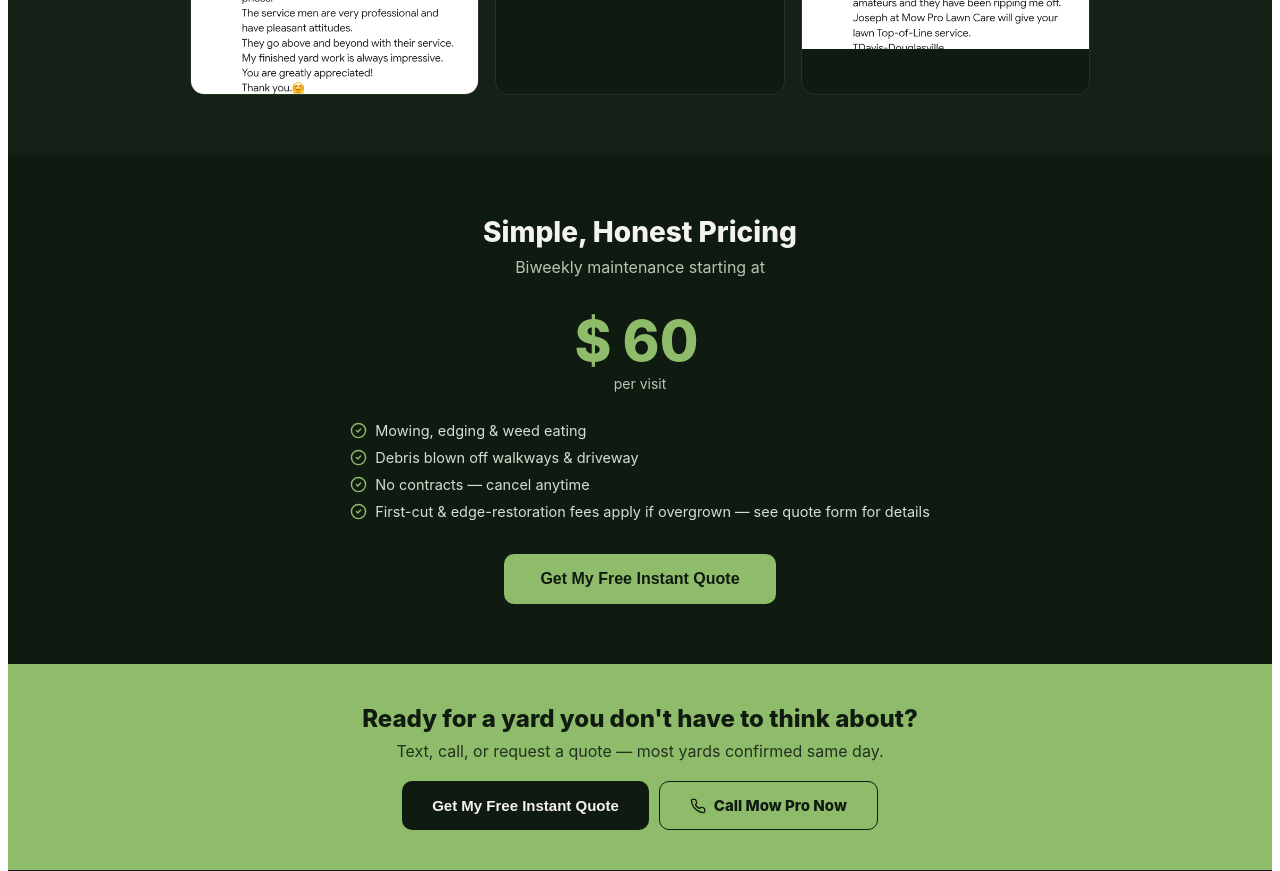
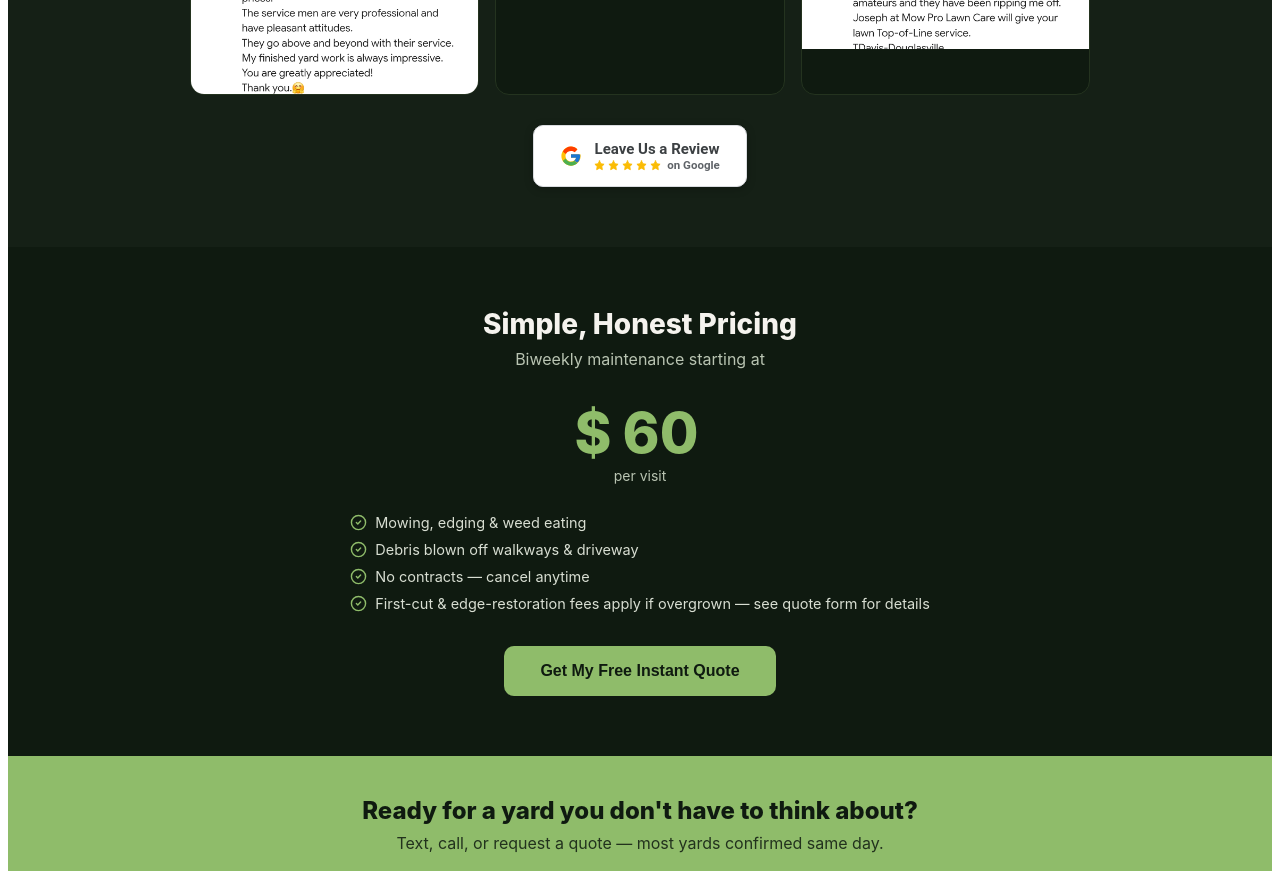
Before and after one commit to mowproga-hub/mowproga-website, a React (Vite) app: page / in a window 1280 px wide. Shown: the part 2340-3211 px from the top of the page. Built offline with nearby package versions, Linux system fonts and the light colour scheme.

Commit message:
Update App.jsx

```diff
--- a/src/App.jsx
+++ b/src/App.jsx
@@ -353,7 +353,7 @@
 
 SERVICES & PRICING:
 - Biweekly maintenance (mowing, edging, weed eating, debris blow-off): Small yard (under 5,000 sq ft) $50, Medium yard (5,000-10,000 sq ft) $60, Large yard (10,000-20,000 sq ft) $80, Extra large/acreage (over 20,000 sq ft): custom quote after Joseph assesses it in person
-- First-cut/overgrown fee: $40+ one-time, added if the yard hasn't been maintained recently (exact amount depends on how overgrown)
+- First-cut/overgrown fee: +$40 if it's been a few weeks since it was last cut. If the grass is over 12 inches tall, that needs a custom quote — Joseph has to see it in person before pricing it, don't guess a number for that case
 - Edge restoration (grass grown fully over sidewalk/driveway edge): $25+
 - Sidewalk & driveway crack weed spraying: $15
 - No contracts, cancel anytime
@@ -363,7 +363,25 @@
 
 TONE: Warm, direct, no corporate jargon. Keep answers short (2-4 sentences). If asked something you don't know (e.g. availability for a specific date, whether Joseph does a service not listed above), say Joseph will confirm that personally, and ask for their contact info so he can follow up.
 
-Once you have their name, phone, and address (and ideally what service they want), let them know Joseph will reach out shortly to confirm.`;
+Once you have their name AND at least a phone number or address, use the submit_lead tool right away to actually send their information to Joseph — don't just say you will, actually call the tool. You can keep chatting naturally after that if they have more questions.`;
+
+const CHAT_TOOLS = [
+  {
+    name: "submit_lead",
+    description: "Send a visitor's contact info and quote details to Joseph so he can follow up. Call this as soon as you have a name plus a phone number or address — don't wait until the end of the conversation.",
+    input_schema: {
+      type: "object",
+      properties: {
+        name: { type: "string", description: "Visitor's name" },
+        phone: { type: "string", description: "Phone number, if given" },
+        address: { type: "string", description: "Property address, if given" },
+        service: { type: "string", description: "What they're asking about, e.g. 'biweekly mowing, medium yard, overgrown'" },
+        estimated_price: { type: "string", description: "The estimate you gave them, if any, e.g. '$80+' or 'custom quote needed'" },
+      },
+      required: ["name"],
+    },
+  },
+];
 
 function ChatWidget() {
   const [open, setOpen] = useState(false);
@@ -373,6 +391,26 @@
   ]);
   const [input, setInput] = useState("");
   const [loading, setLoading] = useState(false);
+  const [leadSent, setLeadSent] = useState(false);
+
+  const submitLead = async (details) => {
+    try {
+      await fetch("/api/send-lead", {
+        method: "POST",
+        headers: { "Content-Type": "application/json" },
+        body: JSON.stringify({
+          name: details.name || "",
+          phone: details.phone || "(not given — chat lead)",
+          address: details.address || "(not given — chat lead)",
+          size: details.service || "See chat conversation",
+          price: details.estimated_price || "Not estimated",
+          crackSpray: false, overgrown: "none", edgeRestore: false,
+        }),
+      });
+      setLeadSent(true);
+      trackEvent("chat_lead_sent", {});
+    } catch (e) {}
+  };
 
   // Proactive nudge: shows once per session, triggered by whichever
   // comes first — 15s on page, or scrolling past 50% of the page.
@@ -423,22 +461,44 @@
   const send = async () => {
     if (!input.trim() || loading) return;
     const userMsg = { role: "user", content: input.trim() };
-    const nextMessages = [...messages, userMsg];
-    setMessages(nextMessages);
+    let conversation = [...messages, userMsg];
+    setMessages(conversation);
     setInput("");
     setLoading(true);
     try {
+      let keepGoing = true;
+      let safetyCounter = 0;
+      while (keepGoing && safetyCounter < 6) {
+        safetyCounter++;
         const res = await fetch("/api/chat", {
           method: "POST",
           headers: { "Content-Type": "application/json" },
           body: JSON.stringify({
             system: BUSINESS_CONTEXT,
-          messages: nextMessages.map((m) => ({ role: m.role, content: m.content })),
+            tools: CHAT_TOOLS,
+            messages: conversation.map((m) => ({ role: m.role, content: m.content })),
           }),
         });
         const data = await res.json();
-      const text = data?.content?.map((c) => c.text || "").join("\n") || "Sorry, could you try asking that again?";
-      setMessages((prev) => [...prev, { role: "assistant", content: text }]);
+        const toolUses = (data?.content || []).filter((c) => c.type === "tool_use");
+        const textParts = (data?.content || []).filter((c) => c.type === "text").map((c) => c.text).join("\n");
+
+        if (textParts) {
+          setMessages((prev) => [...prev, { role: "assistant", content: textParts }]);
+        }
+
+        if (toolUses.length > 0 && data.stop_reason === "tool_use") {
+          conversation = [...conversation, { role: "assistant", content: data.content }];
+          const toolResults = [];
+          for (const tu of toolUses) {
+            if (tu.name === "submit_lead" && !leadSent) await submitLead(tu.input);
+            toolResults.push({ type: "tool_result", tool_use_id: tu.id, content: "Lead sent to Joseph." });
+          }
+          conversation = [...conversation, { role: "user", content: toolResults }];
+        } else {
+          keepGoing = false;
+        }
+      }
       trackEvent("chat_widget_message", {});
     } catch (err) {
       setMessages((prev) => [...prev, { role: "assistant", content: "Something went wrong — feel free to text or call Joseph directly at (404) 669-6945." }]);
@@ -657,6 +717,35 @@
               </button>
             )}
           </div>
+          <div style={{ textAlign: "center", marginTop: 30 }}>
+            <a
+              href="https://g.page/r/Ce4jwGMDfTNvEAE/review"
+              target="_blank"
+              rel="noopener noreferrer"
+              onClick={() => trackEvent("leave_review_clicked", {})}
+              style={{
+                display: "inline-flex", alignItems: "center", gap: 12,
+                background: "#FFFFFF", color: "#3C4043", border: "1px solid #DADCE0",
+                borderRadius: 10, padding: "14px 26px", fontSize: 15, fontWeight: 600,
+                textDecoration: "none", boxShadow: "0 2px 8px rgba(0,0,0,0.25)",
+                fontFamily: "'Google Sans', Roboto, Arial, sans-serif",
+              }}
+            >
+              <svg width="22" height="22" viewBox="0 0 48 48">
+                <path fill="#FFC107" d="M43.6 20.5H42V20H24v8h11.3C33.7 32.9 29.3 36 24 36c-6.6 0-12-5.4-12-12s5.4-12 12-12c3.1 0 5.8 1.1 8 3l6-6C34.5 5.1 29.6 3 24 3 12.4 3 3 12.4 3 24s9.4 21 21 21 21-9.4 21-21c0-1.4-.1-2.7-.4-4z"/>
+                <path fill="#FF3D00" d="M6.3 14.7l6.6 4.8C14.5 15.9 18.9 13 24 13c3.1 0 5.8 1.1 8 3l6-6C34.5 5.1 29.6 3 24 3 16.3 3 9.7 7.3 6.3 14.7z"/>
+                <path fill="#4CAF50" d="M24 45c5.2 0 10-2 13.6-5.2l-6.3-5.3C29.3 36.5 26.8 37 24 37c-5.2 0-9.6-3.1-11.3-7.6l-6.5 5C9.6 40.5 16.3 45 24 45z"/>
+                <path fill="#1976D2" d="M43.6 20.5H42V20H24v8h11.3c-.8 2.3-2.3 4.2-4.1 5.6l6.3 5.3C40.9 36.6 44 30.9 44 24c0-1.4-.1-2.7-.4-3.5z"/>
+              </svg>
+              <span>
+                <div style={{ fontWeight: 700 }}>Leave Us a Review</div>
+                <div style={{ fontSize: 11.5, color: "#5F6368", display: "flex", alignItems: "center", gap: 3 }}>
+                  {Array.from({ length: 5 }).map((_, i) => <Star key={i} size={11} fill="#FBBC04" color="#FBBC04" />)}
+                  <span style={{ marginLeft: 3 }}>on Google</span>
+                </div>
+              </span>
+            </a>
+          </div>
         </div>
       </div>
 
```
Lines whose indentation alone changed are shown as unchanged.
